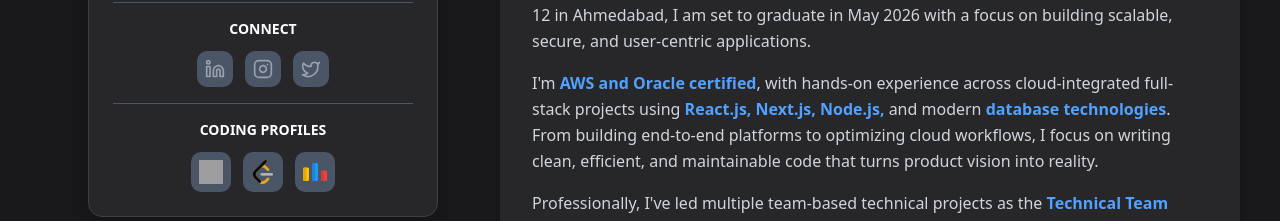
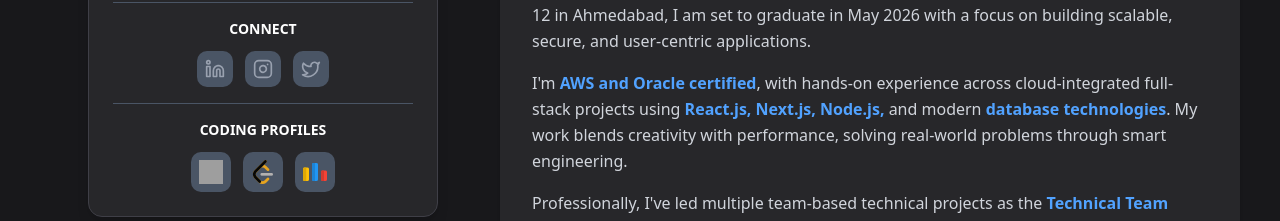
Before and after one commit to Gaurang-Khator/portfolio-website, a Next.js app: page /sections/about in a window 1280 px wide. Shown: the part 444-665 px from the top of the page. Built offline with nearby package versions, Linux system fonts and the light colour scheme; grey boxes are pictures that could not be loaded.

Commit message:
fixed bugs

```diff
--- a/app/sections/about/page.tsx
+++ b/app/sections/about/page.tsx
@@ -14,7 +14,7 @@ const About = () => {
                     <span className="text-blue-400 font-semibold">Gaurang Khator</span>, a dedicated <span className="text-blue-400 font-semibold">Computer Science & Engineering </span>undergraduate at Vellore Institute of Technology, with a strong passion for software development and problem-solving. Having completed my Class 10 in Dehradun and Class 12 in Ahmedabad, I am set to graduate in May 2026 with a focus on building scalable, secure, and user-centric applications.
                 </p>
 
-                <p className="text-gray-300 leading-relaxed">I'm <span className="text-blue-400 font-semibold">AWS and Oracle certified</span>, with hands-on experience across cloud-integrated full-stack projects using <span className="text-blue-400 font-semibold">React.js, Next.js, Node.js,</span> and modern <span className="text-blue-400 font-semibold">database technologies</span>. From building end-to-end platforms to optimizing cloud workflows, I focus on writing clean, efficient, and maintainable code that turns product vision into reality.
+                <p className="text-gray-300 leading-relaxed">I'm <span className="text-blue-400 font-semibold">AWS and Oracle certified</span>, with hands-on experience across cloud-integrated full-stack projects using <span className="text-blue-400 font-semibold">React.js, Next.js, Node.js,</span> and modern <span className="text-blue-400 font-semibold">database technologies</span>. My work blends creativity with performance, solving real-world problems through smart engineering.
                 </p>
 
                 <p className="text-gray-300 leading-relaxed">Professionally, I've led multiple team-based technical projects as the <span className="text-blue-400 font-semibold">Technical Team Lead at the E-Commerce Club</span>, driving innovation and collaboration through real-world product development. I was recognized as a <span className="text-blue-400 font-semibold">Hacktoberfest 2025 Super Contributor</span> and achieved <span className="text-blue-400 font-semibold">runner-up position</span> in the <span className="text-blue-400 font-semibold">Bugoff Hackathon 2023</span>, demonstrating strong leadership and the ability to deliver results under pressure.
@@ -22,7 +22,8 @@ const About = () => {
 
                 <p className="text-gray-300 leading-relaxed">Beyond development, I'm passionate about competitive programming, with a <span className="text-blue-400 font-semibold">LeetCode rating of 1726</span> (Top <span className="text-blue-400 font-semibold">10% globally</span>) and a <span className="text-blue-400 font-semibold">Codeforces rating of 1013</span>. Having <span className="text-blue-400 font-semibold">solved 500+ problems</span> across multiple platforms, I continually strengthen my skills in algorithms, data structures, and logical problem-solving.
                 </p>
-
+                <p className="text-gray-300 leading-relaxed">Outside of tech, I enjoy playing cricket and badminton, as well as exploring new places through travelling, which help me stay active, focused, and inspired.
+                </p>
                 <p className="text-gray-300 leading-relaxed">My goal is to grow as a <span className="text-blue-400 font-semibold">Software Engineer</span> by embracing new challenges, learning from diverse experiences, and contributing to impactful, scalable technology solutions that drive innovation.
 
                 </p>
```
